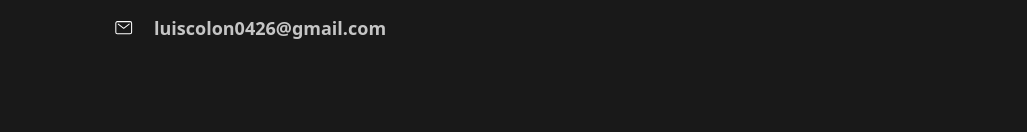
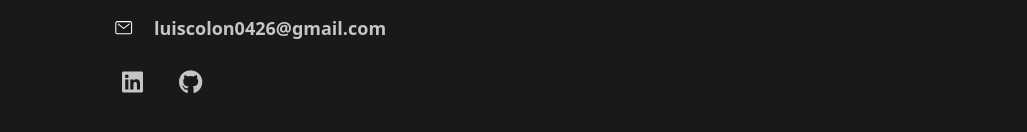
Before and after one commit to luiscolon0426/my-portfolio, a React (Create React App) app: page / in a window 1280 px wide. Shown: the part 2454-2586 px from the top of the page, without its empty margins (126-1153 px from the left). Built offline with nearby package versions, Linux system fonts and the light colour scheme.

Commit message:
added more contact info at footer

```diff
--- a/public/index.html
+++ b/public/index.html
@@ -1,14 +1,14 @@
 <!DOCTYPE html>
 <html lang="en">
+
 <head>
+  <link rel="stylesheet" href="https://cdnjs.cloudflare.com/ajax/libs/font-awesome/6.0.0-beta3/css/all.min.css">
+
   <meta charset="utf-8" />
   <link rel="icon" href="%PUBLIC_URL%/favicon.ico" />
   <meta name="viewport" content="width=device-width, initial-scale=1" />
   <meta name="theme-color" content="#000000" />
-    <meta
-      name="description"
-      content="Web site created using create-react-app"
-    />
+  <meta name="description" content="Web site created using create-react-app" />
   <link rel="apple-touch-icon" href="%PUBLIC_URL%/logo192.png" />
   <!--
       manifest.json provides metadata used when your web app is installed on a
@@ -26,6 +26,7 @@
     -->
   <title>React App</title>
 </head>
+
 <body>
   <noscript>You need to enable JavaScript to run this app.</noscript>
   <div id="root"></div>
@@ -40,4 +41,5 @@
       To create a production bundle, use `npm run build` or `yarn build`.
     -->
 </body>
+
 </html>
--- a/src/components/Contact.tsx
+++ b/src/components/Contact.tsx
@@ -26,9 +26,20 @@ function Contact({ message }: ContactProps) {
           <i className="email-icon"></i> luiscolon0426@gmail.com
         </div>
         <div className="contact-icons">
-          <i className="fab fa-instagram"></i>
-          <i className="fab fa-x-twitter"></i>
-          <i className="fab fa-youtube"></i>
+          <a
+            href="https://www.linkedin.com/in/luis-colon0426/"
+            target="_blank"
+            rel="noopener noreferrer"
+          >
+            <i className="fab fa-linkedin"></i>
+          </a>
+          <a
+            href="https://github.com/luiscolon0426"
+            target="_blank"
+            rel="noopener noreferrer"
+          >
+            <i className="fab fa-github"></i>
+          </a>
         </div>
       </div>
     </div>
--- a/src/components/contact.css
+++ b/src/components/contact.css
@@ -53,6 +53,8 @@
 .contact-icons {
   display: flex;
   gap: 20px;
+    margin-top: 1rem;
+
 }
 
 .contact-icons i {
@@ -64,3 +66,14 @@
 .contact-icons i:hover {
   color: #fff;
 }
+
+.contact-icons a {
+  margin: 0 0.5rem;
+  color: #fff; /* Adjust the color as needed */
+  text-decoration: none;
+  transition: color 0.3s;
+}
+
+.contact-icons a:hover {
+  color: #0073b1; /* Example hover color for LinkedIn, adjust as needed */
+}
```
Also changed, not shown: 11 other files (tests, documents, lock files or other folders). Lines whose indentation alone changed are shown as unchanged.
